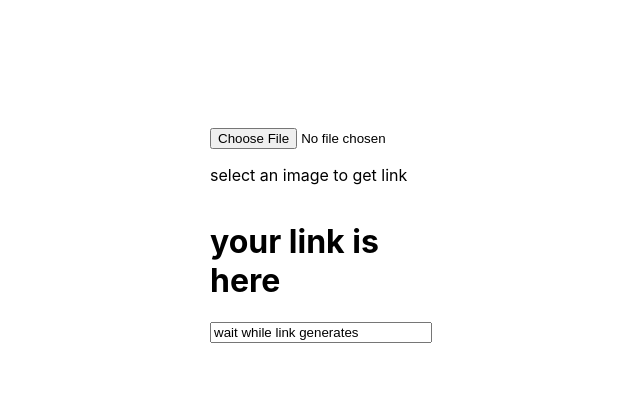
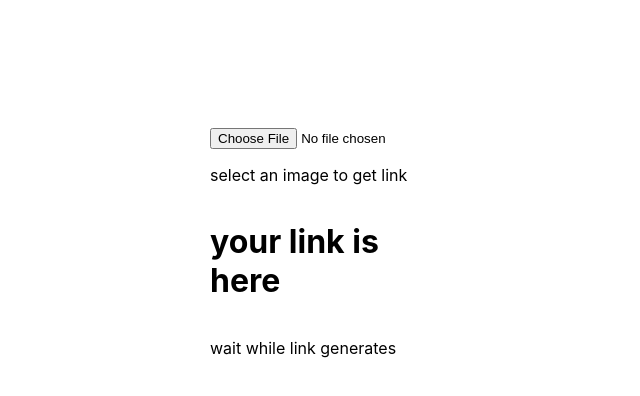
Before and after one commit to Uvacoder/cloudinary-upload, a React (Create React App) app in the folder client/: page / in a window 1280 px wide. Shown: the top 396 px of the page, without its empty margins (302-942 px from the left). Built offline with nearby package versions, Linux system fonts and the light colour scheme.

Commit message:
render the image & edit the hardcoded text

```diff
--- a/client/src/App.js
+++ b/client/src/App.js
@@ -1,13 +1,16 @@
-import React from "react";
+import React, {useState} from "react";
 import UploadButton from "./components/uploadButton";
 import Link from "./components/link";
 import "./App.css";
 
 function App() {
+
+    const [URL, setURL] = useState(null);
+
   return (
     <div className="App">
-      <UploadButton />
-      <Link />
+      <UploadButton setURL={setURL} />
+      <Link URL={URL}/>
     </div>
   );
 }
--- a/client/src/components/link.js
+++ b/client/src/components/link.js
@@ -1,11 +1,16 @@
 import React from "react";
 import './link.css';
 
-function Link(props) {
+function Link({URL}) {
   return (
     <div>
       <h1>your link is here</h1>
-      <input value={props.data||"wait while link generates"} />
+      <p>
+        {
+          URL || "wait while link generates"
+        }
+      </p>
+      {URL !== null ? <img src={URL} alt="uploaded image" style={{maxWidth: "200px", maxHeight:"200px", objectFit: "contain"}}/>  : null}
     </div>
   );
 }
--- a/client/src/components/uploadButton.js
+++ b/client/src/components/uploadButton.js
@@ -3,15 +3,14 @@ import axios from "axios";
 import "./upload.css";
 import "./submit.css";
 
-function UploadButton() {
+
+function UploadButton({setURL}) {
   const [imageSelected, setImage] = useState(null);
-
   async function uploadImage() {
     const payload = new FormData();
     payload.append("image", imageSelected);
     console.log("uploading image....");
-    const res = await axios.post("http://localhost:4444/", payload);
-    console.log(res.data);
+    await axios.post("http://localhost:4444/", payload).then(res => setURL(res.data.file.url));
   }
 
   return (
```
Also changed, not shown: 2 other files (tests, documents, lock files or other folders).
